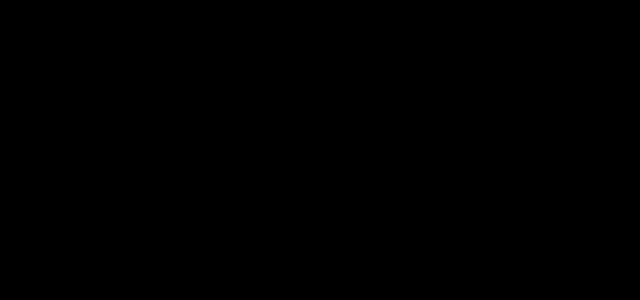
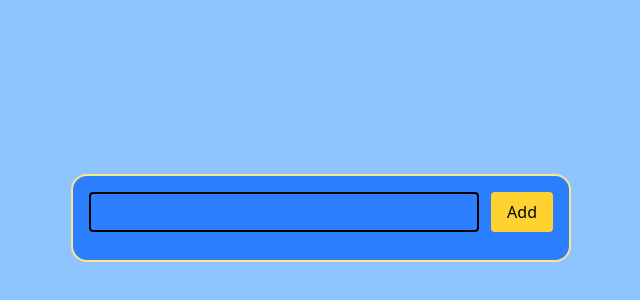
Before and after one commit to coderjeet63/frontend-challenge-projects, a React (Vite) app: page /to-do in a window 1280 px wide. Before the commit this address had no page. Shown: the part 182-482 px from the top of the page, without its empty margins (319-959 px from the left). Built offline with nearby package versions, Linux system fonts and the light colour scheme.

Commit message:
to do added

```diff
--- a/src/App.jsx
+++ b/src/App.jsx
@@ -7,7 +7,7 @@ import Captchgenratore from './components/Captchgenratore.jsx'
 import SliderImages from './components/SliderImages.jsx'
 import QuizApplication from './components/QuizApplication.jsx'
 import NetflixClone from './cssChallenge/NetflixClone.jsx'
-
+import ToDo from './components/ToDo.jsx'
 
 export default function App()
  {
@@ -20,7 +20,7 @@ export default function App()
         <Route path="/slider-images" element={<SliderImages />} />
         <Route path="/quiz" element={<QuizApplication />} />
         <Route path="/netflix-clone" element={<NetflixClone />} />
-
+        <Route path ="/to-do" element = {<ToDo/>} />
       </Routes>
   )
 }
--- /dev/null
+++ b/src/components/ToDo.jsx
@@ -0,0 +1,57 @@
+import React, { useState } from 'react';
+
+function ToDo() {
+  const [inputValue, setInputValue] = useState("");
+  const [message, setMessage] = useState([]);
+
+  const handleChange = (e) => {
+    setInputValue(e.target.value);
+  };
+
+  const handleClick = () => {
+    if (inputValue.trim() === "") return;
+
+    setMessage((prev) => [
+      ...prev,
+      inputValue,
+    ]);
+
+    setInputValue("");
+  };
+
+  return (
+    <div className="min-h-screen bg-blue-300 flex justify-center items-center">
+      <div className="w-[500px] rounded-2xl bg-blue-500 flex flex-col gap-3 p-4 border-amber-200 border-2">
+
+        <div className="flex gap-3">
+          <input
+            type="text"
+            value={inputValue}
+            onChange={handleChange}
+            className="flex-1 h-10 px-2 border-2 rounded"
+          />
+          <button
+            onClick={handleClick}
+            className="px-4 py-2 h-10 bg-amber-300 rounded"
+          >
+            Add
+          </button>
+        </div>
+
+        <ul className="space-y-2">
+          {message.map((msg, index) => (
+            <li
+              key={index}
+              className="bg-white px-3 py-2 rounded shadow"
+            >
+              {msg}
+            </li>
+          ))}
+        </ul>
+
+      </div>
+    </div>
+  );
+}
+
+export default ToDo;
--- a/src/cssChallenge/Netflix.css
+++ b/src/cssChallenge/Netflix.css
@@ -4,7 +4,7 @@ html, body {
 
 body {
   margin: 0;
-  background: #000; /* safe default */
+
 }
 
 
```
